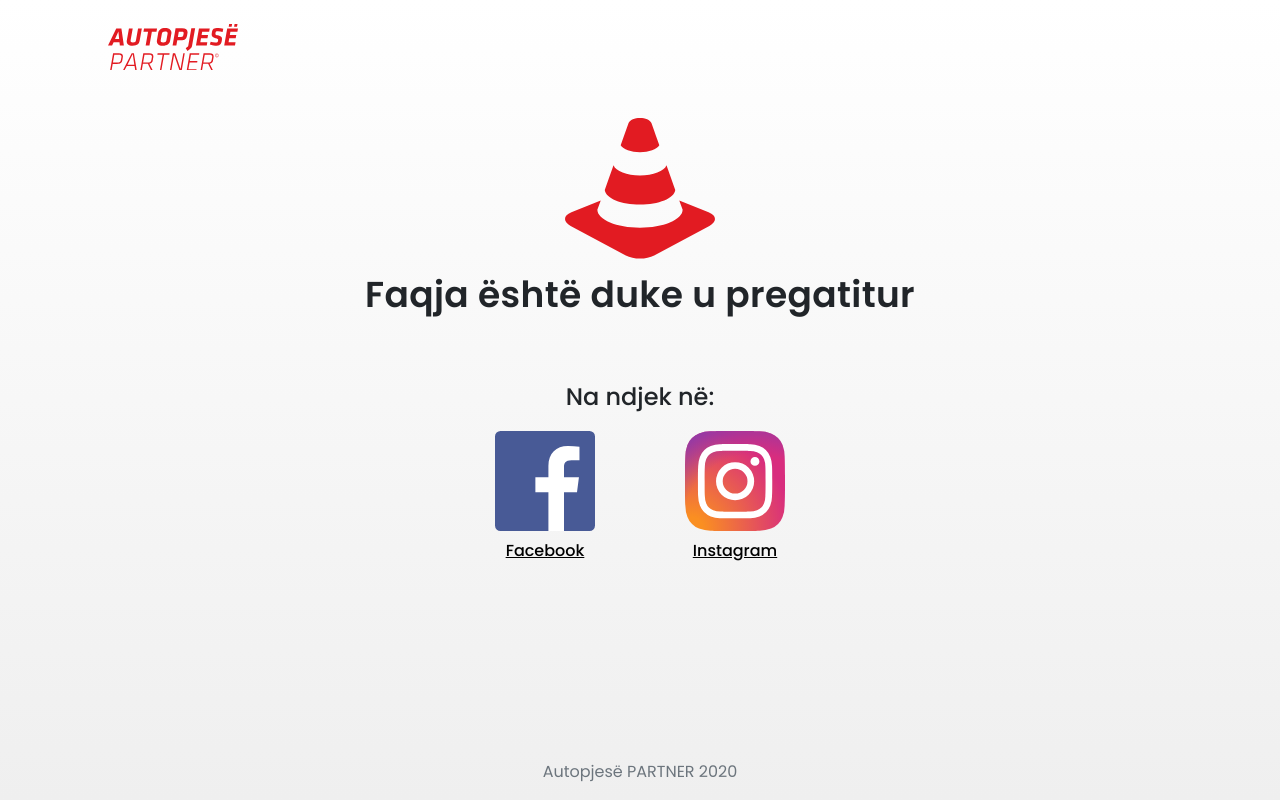
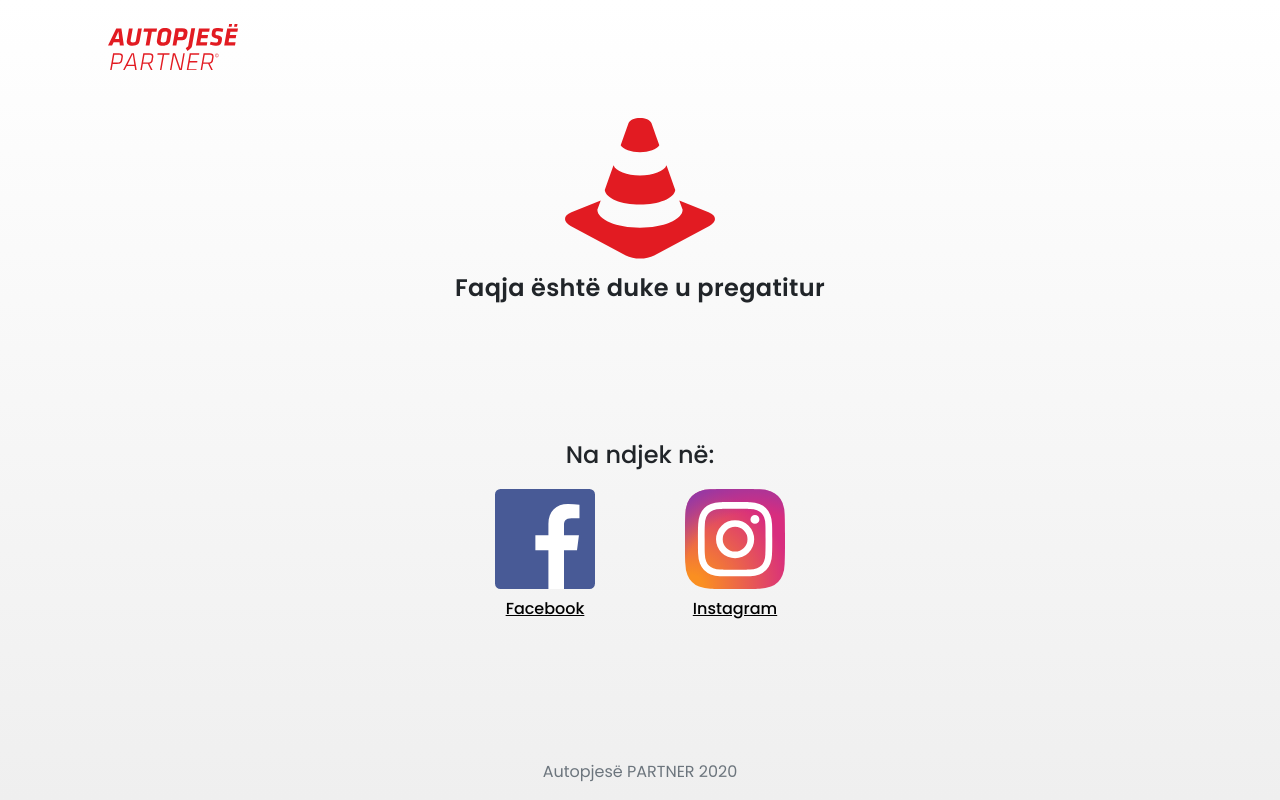
Before and after one commit to gurillaz/apptemp, a plain HTML site: page index.html in a window 1280 px wide. Drawn offline with nearby package versions, Linux system fonts and the light colour scheme.

Commit message:
Font zize and links

```diff
--- a/index.html
+++ b/index.html
@@ -59,17 +59,18 @@
                         d="M78.187,89.633c18.672,0,34.313-6.344,35.258-14.633-2.781-7.781-5.813-16.281-8.789-24.625C102.594,56.32,91.18,60.539,78.187,60.539S53.781,56.32,51.718,50.375q-4.375,12.292-8.773,24.6c.937,8.312,16.57,14.656,35.242,14.656Zm0-52.383c8.782,0,16.93-2.719,19.321-6.945C94.219,21.07,91.4,13.14,89.61,8.147c-1.187-3.336-6.57-5.063-11.422-5.063S67.953,4.811,66.766,8.147q-3.949,11.06-7.9,22.148c2.388,4.235,10.544,6.954,19.318,6.954Zm68.595,60.1L117.446,85.523l3.383,9.43c-.172,9.992-19.563,17.961-42.641,17.961S35.71,104.953,35.546,94.953l3.383-9.43L9.593,97.352c-8.227,3.313-8.578,9.445-.766,13.625L64,140.563c7.8,4.18,20.571,4.18,28.375,0l55.18-29.586c7.8-4.18,7.453-10.313-.773-13.625Z"
                         transform="translate(-3.188 -3.085)" fill="#e21b22" />
                 </svg>
-                <p class="mt-3 animate__animated animate__fadeIn " style="font-size:36px; font-weight: 600; line-height: 1.1em; letter-spacing: 0.35px;">
+                <p class="mt-3 animate__animated animate__fadeIn " style="font-size:24px; font-weight: 600; line-height: 1.1em; letter-spacing: 0.35px;">
                     Faqja është duke u pregatitur</p>
 
             </div>
         </div>
-        <div class="row mt-auto mt-sm-3 mt-md-5 mt-lg-5 mt-xl-5 justify-content-center animate__animated animate__fadeIn animate__delay-2s">
+        <div class="row justify-content-center animate__animated animate__fadeIn animate__delay-2s" style="margin-top: 15vh ;">
             <div class="col mt-5 d-none"></div>
             <div class="col-12 text-center">
                 <p style="font-size:24px; font-weight: 500;">Na ndjek në: </p>
             </div>
             <div class="col col-sm-4  col-md-4 col-lg-3 col-xl-2 text-center">
+                <a  href="https://www.facebook.com/AutoPjesePartner/">
                 <svg class="mb-2 animate__animated animate__pulse animate__repeat-3 animate__slower animate__delay-5s" id="facebook-icon" xmlns="http://www.w3.org/2000/svg" width="100" height="100.001"
                     viewBox="0 0 100 100.001">
                     <path id="Path_9" data-name="Path 9"
@@ -79,6 +80,7 @@
                         d="M136.391,125.207V86.482h13l1.946-15.092H136.391V61.754c0-4.37,1.213-7.347,7.479-7.347l7.992,0V40.9a106.947,106.947,0,0,0-11.645-.595c-11.523,0-19.411,7.033-19.411,19.95v11.13H107.774V86.482h13.032v38.725h15.586Z"
                         transform="translate(-67.393 -25.207)" fill="#fff" />
                 </svg>
+            </a>
 
                 <br>
                 <a style="font: size 18px; font-weight: 500; text-decoration: underline;
@@ -86,7 +88,7 @@
 
             </div>
             <div class="col col-sm-4  col-md-4 col-lg-3 col-xl-2  text-center">
-
+                <a href="https://www.instagram.com/autopjesepartner/">
                 <svg class="mb-2 animate__animated animate__pulse animate__repeat-3 animate__slower animate__delay-5s" id="instagram-2-1" xmlns="http://www.w3.org/2000/svg"
                     xmlns:xlink="http://www.w3.org/1999/xlink" width="100" height="100" viewBox="0 0 100 100">
                     <defs>
@@ -111,7 +113,7 @@
                         d="M460.619,476.67A12.383,12.383,0,1,1,473,489.055a12.383,12.383,0,0,1-12.382-12.384m-6.695,0A19.076,19.076,0,1,0,473,457.594a19.076,19.076,0,0,0-19.076,19.076m34.45-19.833a4.458,4.458,0,1,0,4.46-4.456h0a4.46,4.46,0,0,0-4.458,4.456M457.992,506.91a20.533,20.533,0,0,1-6.9-1.278,12.3,12.3,0,0,1-7.052-7.049,20.514,20.514,0,0,1-1.278-6.9c-.18-3.916-.216-5.092-.216-15.013s.039-11.094.216-15.013a20.669,20.669,0,0,1,1.278-6.9,12.294,12.294,0,0,1,7.052-7.052,20.513,20.513,0,0,1,6.9-1.278c3.916-.18,5.092-.216,15.009-.216s11.094.038,15.013.217a20.668,20.668,0,0,1,6.9,1.278,12.295,12.295,0,0,1,7.052,7.052,20.513,20.513,0,0,1,1.278,6.9c.18,3.919.216,5.092.216,15.013s-.036,11.094-.216,15.013a20.61,20.61,0,0,1-1.278,6.9,12.3,12.3,0,0,1-7.052,7.049,20.513,20.513,0,0,1-6.9,1.278c-3.916.18-5.092.216-15.013.216s-11.094-.036-15.009-.216m-.308-67.166a27.242,27.242,0,0,0-9.017,1.726A18.994,18.994,0,0,0,437.8,452.337a27.25,27.25,0,0,0-1.726,9.017c-.183,3.961-.225,5.228-.225,15.316s.042,11.355.225,15.316A27.248,27.248,0,0,0,437.8,501a18.994,18.994,0,0,0,10.866,10.866,27.265,27.265,0,0,0,9.017,1.726c3.963.18,5.228.225,15.316.225s11.355-.042,15.316-.225a27.247,27.247,0,0,0,9.017-1.726A18.994,18.994,0,0,0,508.2,501a27.172,27.172,0,0,0,1.726-9.017c.18-3.964.222-5.228.222-15.316s-.042-11.355-.222-15.316a27.239,27.239,0,0,0-1.726-9.017,19,19,0,0,0-10.863-10.866,27.206,27.206,0,0,0-9.017-1.726c-3.962-.181-5.228-.225-15.315-.225s-11.356.042-15.319.225"
                         transform="translate(-422.896 -426.457)" fill="#fff" />
                 </svg>
-
+            </a>
                 <br>
                 <a href="https://www.instagram.com/autopjesepartner/" style="font: size 18px; font-weight: 500; text-decoration: underline;
                 color: black;">Instagram</a>
```
